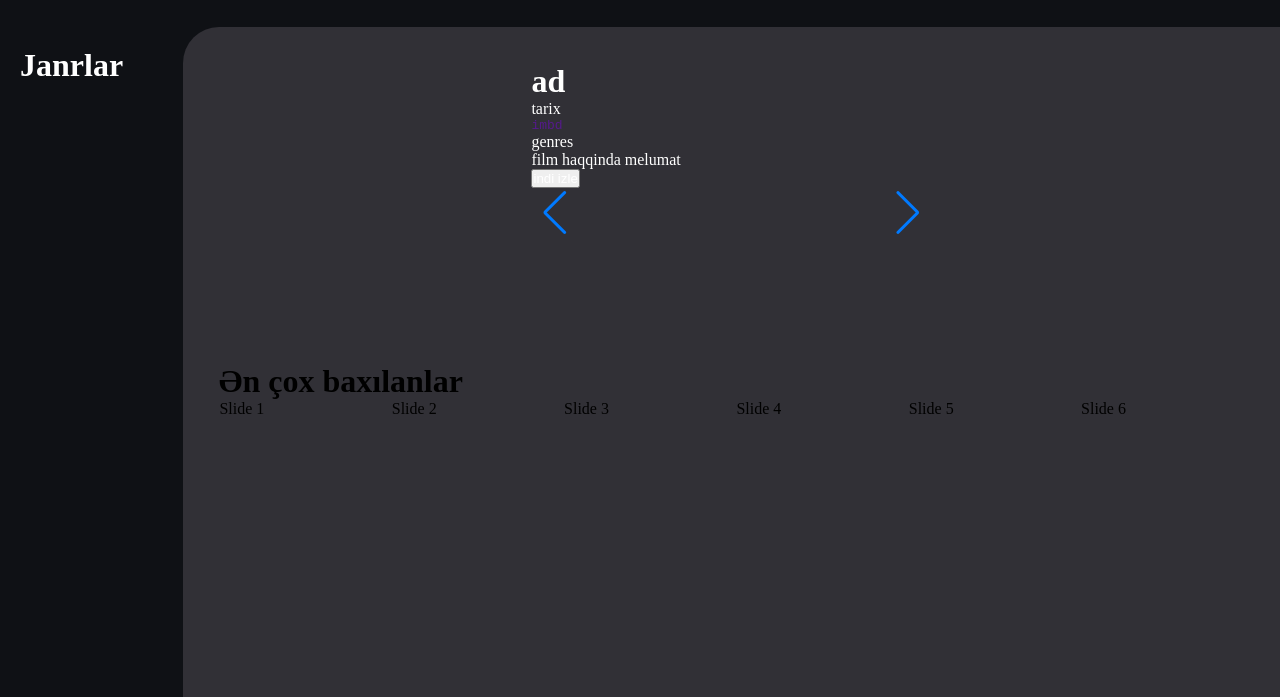
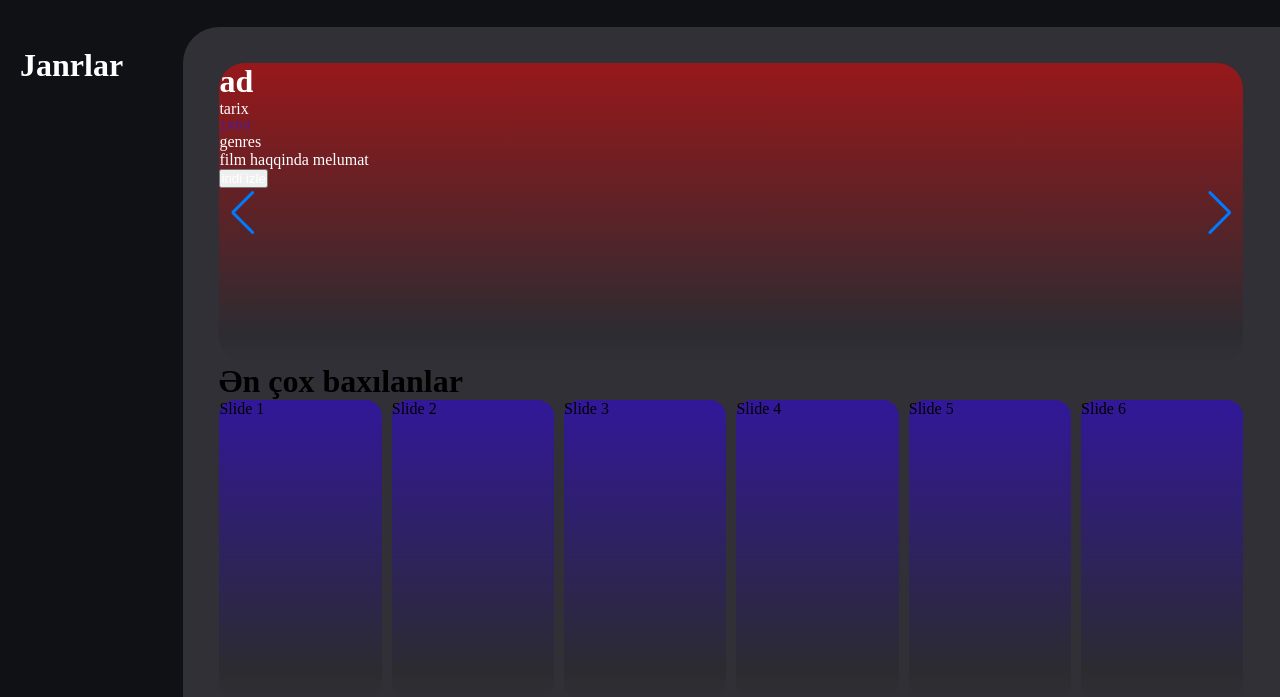
Before and after one commit to shehriyar300/CineFlow, a plain HTML site: page index.html in a window 1280 px wide. Shown: the part 103-800 px from the top of the page. Drawn offline with nearby package versions, Linux system fonts and the light colour scheme; no server answers.

Commit message:
bg color linear

```diff
--- a/style.css
+++ b/style.css
@@ -5,7 +5,9 @@
   text-decoration: none;
   list-style: none;
 }
-
+html {
+  scroll-behavior: smooth;
+}
 body {
   background-color: #0f1115;
 }
@@ -101,6 +103,7 @@ body {
 ::-webkit-scrollbar {
   width: 16px; /* Dikey scroll */
   height: 16px; /* Yatay scroll */
+  transition: ease 0.3s ease-in-out;
 }
 
 /* Scrollbar arka planına resim ekle */
@@ -117,7 +120,7 @@ body {
 
 /* Kaydırma çubuğuna hover efekti */
 ::-webkit-scrollbar-thumb:hover {
-  background: rgba(0, 0, 0, 0.8);
+  background: rgba(75, 54, 54, 0.8);
 }
 
 /* ________________________________________________________ */
@@ -183,8 +186,10 @@ body {
 }
 
 .mySwiper {
-  width: 400px;
+  width: 80vw;
   height: 300px;
+border-radius: 26px;
+  background: linear-gradient(180deg, rgba(252, 0, 0, 0.5) 0%,rgba(0, 0, 0, 0.098) 90%, rgba(0, 0, 0, 0) 100%);
 }
 .mySwiper img{
   display: block;
@@ -213,3 +218,7 @@ body {
   width: 80vw;
   height: 300px;
 }
+.mySwiper_most_watched .swiper-wrapper .swiper-slide{
+  background: linear-gradient(180deg, rgba(50, 0, 252, 0.5) 0%,rgba(0, 0, 0, 0.098) 90%, rgba(0, 0, 0, 0) 100%);
+border-radius: 16px;
+}
```
